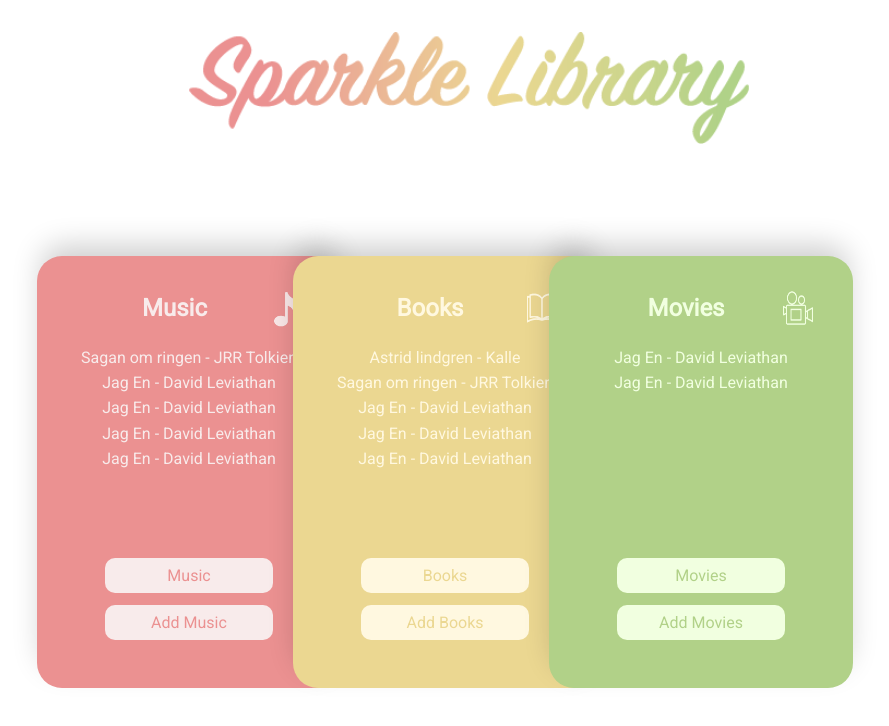
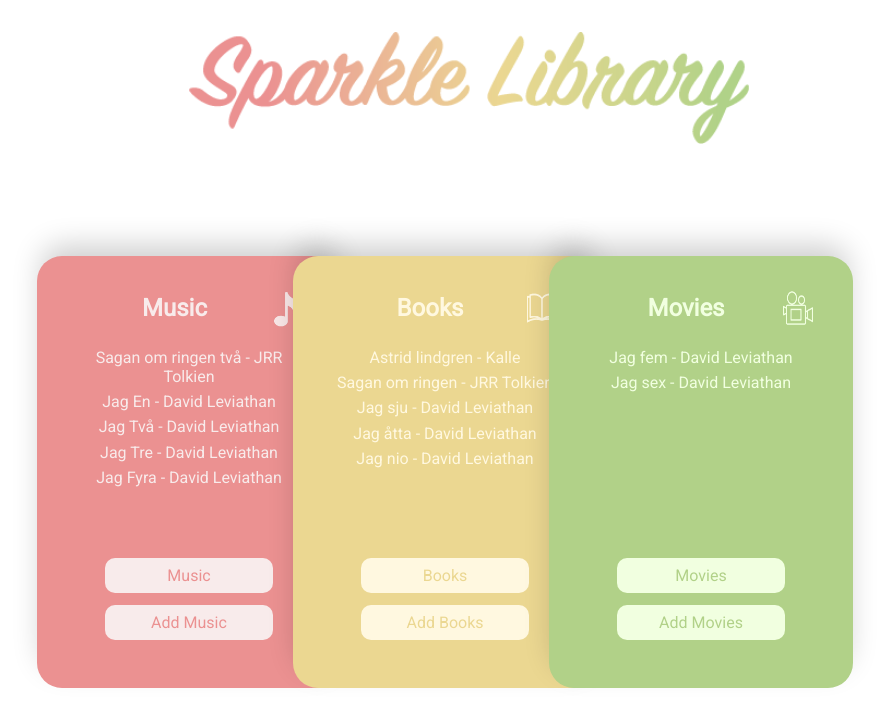
Before and after one commit to neda-jahadi/Sparkles, a React (Create React App) app: page / in a window 1280 px wide. Shown: the top 726 px of the page, without its empty margins (171-1060 px from the left). Built offline with nearby package versions, Linux system fonts and the light colour scheme.

Commit message:
ändrat i reducers, håller på i listcard med delete item

```diff
--- a/src/components/FormComponent.jsx
+++ b/src/components/FormComponent.jsx
@@ -2,7 +2,7 @@ import React,{useState} from 'react';
 import './FormStyle.css';
 
 import { useDispatch, useSelector } from 'react-redux';
-import { listActions } from '../features/musicReducer';
+import { musicListActions } from '../features/musicReducer';
 import {categoryActions} from '../features/categoryReducer';
 import bookIcon from '../assets/good.png';
 import musicIcon from '../assets/music.png';
@@ -69,7 +69,7 @@ const FormComponent = ()=>{
             rating: rating,
             comment:comment
 		}
-        dispatch(listActions.addToList(newItem));
+        dispatch(musicListActions.addToList(newItem));
     }
 
 
--- a/src/components/ListCard.jsx
+++ b/src/components/ListCard.jsx
@@ -1,19 +1,17 @@
 import React from 'react'
 import './ListCardStyle.css'
 import Edit from '../assets/edit.png'
-import { useSelector } from 'react-redux';
-import { listActions } from '../features/musicReducer';
-
+import { useSelector, useDispatch } from 'react-redux';
+import {musicListActions} from '../features/musicReducer'
+import {booksListActions} from '../features/booksReducer'
+import {moviesListActions} from '../features/moviesReducer'
 
 const ListCard=({title, creator, usedBefore, rating, comment})=>{
 
-   //const dispatch
+    const dispatch = useDispatch();
     const category=useSelector(state=>state.category);
-    const musicList=useSelector(state=> state.musicList)
-    console.log(musicList)
 
     let creatorText='', usedBeforeText='', colorClass='', colorClassButton='';
-
 
     switch (category){
 
@@ -42,6 +40,21 @@ const ListCard=({title, creator, usedBefore, rating, comment})=>{
 
     }
 
+    const handleDelete=(item)=>{
+
+        if(category==='music'){
+            dispatch(musicListActions.RemoveFromList(item));
+        }
+        else if (category==='books'){
+            dispatch(booksListActions.RemoveFromList(item));
+        }
+        else if (category==='movies'){
+            dispatch(moviesListActions.RemoveFromList(item));
+        }
+
+
+    }
+
     return (
 
         <div className={'list-card '+colorClass}>
@@ -59,7 +72,7 @@ const ListCard=({title, creator, usedBefore, rating, comment})=>{
 
 
             {/* skapa onClick dispatch delete from musiclist */}
-            <button className={'delete-button '+colorClassButton} >X</button>
+            <button className={'delete-button '+colorClassButton} onClick={()=>handleDelete(title)}>X</button>
 
         </div>
 
--- a/src/components/ListCardStyle.css
+++ b/src/components/ListCardStyle.css
@@ -12,28 +12,28 @@
 }
 .red{
     background-color:var(--text-color-red);
-    color:var(--background-color-red);
+    color:var(--error-color-red);
 }
 .yellow{
     background-color: var(--text-color-yellow);
-    color: var(--background-color-yellow);
+    color: var(--error-color-yellow);
 }
 .green{
     background-color: var(--text-color-green);
-    color: var(--background-color-green);
+    color: var(--error-color-green);
 }
 .red-button{
     color:var(--text-color-red);
-    background-color:var(--background-color-red);
+    background-color:var(--error-color-red);
 }
 .yellow-button{
     color: var(--text-color-yellow);
-    background-color: var(--background-color-yellow);
+    background-color: var(--error-color-yellow);
 
 }
 .green-button{
     color: var(--text-color-green);
-    background-color: var(--background-color-green);
+    background-color: var(--error-color-green);
 }
 /* Ändra grid-column 1/10 om man inte vill h3 ska sträcka sig till kanten på kortet, alltså över knapparn*/
 .list-card > h3{
--- a/src/features/booksReducer.js
+++ b/src/features/booksReducer.js
@@ -3,7 +3,7 @@ import {createReducer, createAction} from '@reduxjs/toolkit';
 const addToList = createAction('add to list');
 const editList = createAction('edit list');
 const removeFromList = createAction('remove from list');
-const listActions = {
+const booksListActions = {
     addToList,
     editList,
     removeFromList
@@ -12,16 +12,16 @@ const listActions = {
 const booksList = [
     {title: 'Astrid lindgren', creator: 'Kalle', usedBefore:true, comment: 'Apläskig'},
     {title: 'Sagan om ringen', creator: 'JRR Tolkien', usedBefore:false, comment: 'Kan den här vara bra?'},
-    {title: 'Jag En', creator: 'David Leviathan', usedBefore:true, comment: 'Läs den!'},
-    {title: 'Jag En', creator: 'David Leviathan', usedBefore:true, comment: 'Läs den!'},
-    {title: 'Jag En', creator: 'David Leviathan', usedBefore:true, comment: 'Läs den!'},
+    {title: 'Jag sju', creator: 'David Leviathan', usedBefore:true, comment: 'Läs den!'},
+    {title: 'Jag åtta', creator: 'David Leviathan', usedBefore:true, comment: 'Läs den!'},
+    {title: 'Jag nio', creator: 'David Leviathan', usedBefore:true, comment: 'Läs den!'},
 ];
 
 
 
 const reducer = createReducer(booksList, {
     [addToList]: (state, action) => [...state, action.payload],
-	[removeFromList]: (state, action) => state.filter(item => item.id !== action.payload.id)
+	[removeFromList]: (state, action) => state.filter(item => item.title !== action.payload.title)
 })
 
-export { reducer, listActions };
+export { reducer, booksListActions }
--- a/src/features/moviesReducer.js
+++ b/src/features/moviesReducer.js
@@ -3,15 +3,15 @@ import {createReducer, createAction} from '@reduxjs/toolkit';
 const addToList = createAction('add to list');
 const editList = createAction('edit list');
 const removeFromList = createAction('remove from list');
-const listActions = {
+const moviesListActions = {
     addToList,
     editList,
     removeFromList
 }
 
 const moviesList = [
-    {title: 'Jag En', creator: 'David Leviathan', usedBefore:true, comment: 'Läs den!'},
-    {title: 'Jag En', creator: 'David Leviathan', usedBefore:true, comment: 'Läs den!'},
+    {title: 'Jag fem', creator: 'David Leviathan', usedBefore:true, comment: 'Läs den!'},
+    {title: 'Jag sex', creator: 'David Leviathan', usedBefore:true, comment: 'Läs den!'},
 
 ];
 
@@ -19,7 +19,7 @@ const moviesList = [
 
 const reducer = createReducer(moviesList, {
     [addToList]: (state, action) => [...state, action.payload],
-	[removeFromList]: (state, action) => state.filter(item => item.id !== action.payload.id)
+	[removeFromList]: (state, action) => state.filter(item => item.title !== action.payload.title)
 })
 
-export { reducer, listActions };
+export { reducer, moviesListActions };
--- a/src/features/musicReducer.js
+++ b/src/features/musicReducer.js
@@ -3,25 +3,25 @@ import {createReducer, createAction} from '@reduxjs/toolkit';
 const addToList = createAction('add to list');
 const editList = createAction('edit list');
 const removeFromList = createAction('remove from list');
-const listActions = {
+const musicListActions = {
     addToList,
     editList,
     removeFromList
 }
 
 const musicList = [
-    {title: 'Sagan om ringen', creator: 'JRR Tolkien', usedBefore:false, comment: 'Kan den här vara bra?'},
+    {title: 'Sagan om ringen två', creator: 'JRR Tolkien', usedBefore:false, comment: 'Kan den här vara bra?'},
     {title: 'Jag En', creator: 'David Leviathan', usedBefore:true, comment: 'Läs den!'},
-    {title: 'Jag En', creator: 'David Leviathan', usedBefore:true, comment: 'Läs den!'},
-    {title: 'Jag En', creator: 'David Leviathan', usedBefore:true, comment: 'Läs den!'},
-    {title: 'Jag En', creator: 'David Leviathan', usedBefore:true, comment: 'Läs den!'},
+    {title: 'Jag Två', creator: 'David Leviathan', usedBefore:true, comment: 'Läs den!'},
+    {title: 'Jag Tre', creator: 'David Leviathan', usedBefore:true, comment: 'Läs den!'},
+    {title: 'Jag Fyra', creator: 'David Leviathan', usedBefore:true, comment: 'Läs den!'},
 ];
 
 
 
 const reducer = createReducer(musicList, {
     [addToList]: (state, action) => [...state, action.payload],
-	[removeFromList]: (state, action) => state.filter(item => item.id !== action.payload.id)
+	[removeFromList]: (state, action) => state.filter(item => item.title !== action.payload.title)
 })
 
-export { reducer, listActions };
+export { reducer, musicListActions };
```
